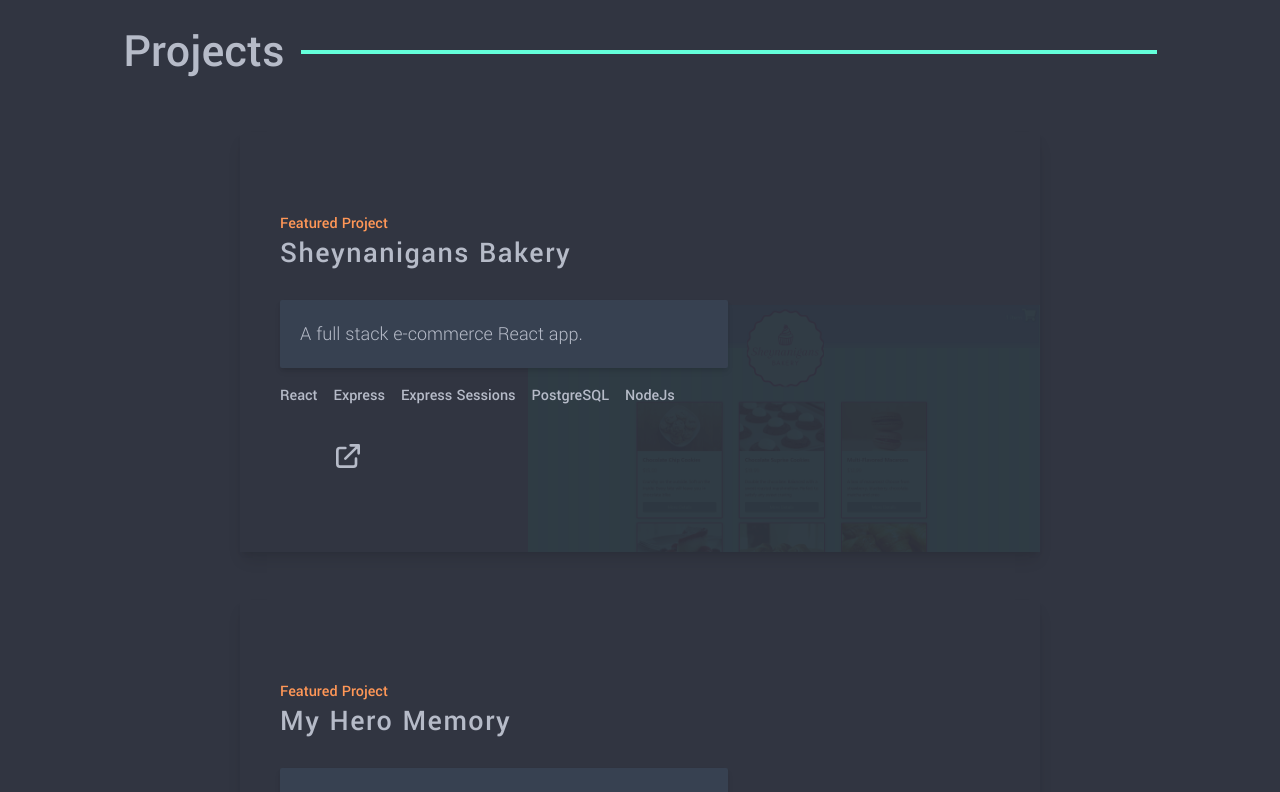
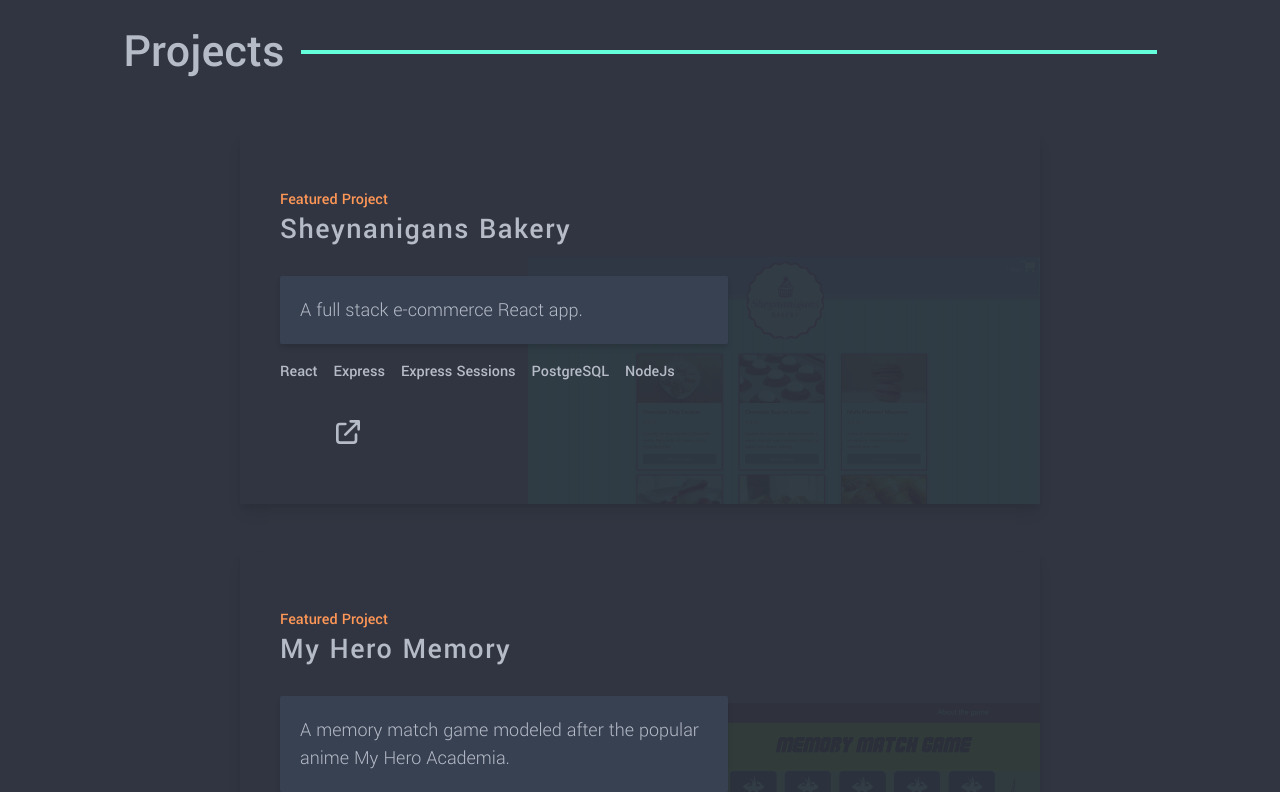
Before and after one commit to luciousmc/portfolio_v2, a Next.js app: page / in a window 1280 px wide. Shown: the part 1800-2592 px from the top of the page. Built offline with nearby package versions, Linux system fonts and the light colour scheme; some icons are missing.

Commit message:
feat: preview img becomes more opaque on hover

```diff
--- a/components/FeaturedProject.js
+++ b/components/FeaturedProject.js
@@ -11,17 +11,17 @@ function FeaturedProject() {
         ({ name, description, repo_link, live_link, project_img, tech }) => (
           <div
             key={name}
-            className='relative max-w-[800px] shadow-lg mt-5 mb-12 m-auto'
+            className='relative max-w-[800px] shadow-lg mt-5 mb-12 m-auto group'
           >
-            <div className='absolute opacity-[10%] w-full h-full right-0 bottom-0 md:h-auto md:w-[40vw] md:bottom-0 z-[-1] cursor-pointer md:hover:filter md:brightness-50 md:hover:opacity-100 transition-opacity duration-200'>
+            <div className='absolute opacity-[10%] w-full h-full right-0 bottom-0 md:h-auto md:w-[40vw] md:bottom-0 z-[-1] cursor-pointer md:hover:filter md:brightness-50 md:group-hover:opacity-80 md:group-hover:-translate-y-3 transition-all duration-500'>
               <img
                 className='w-full h-full object-cover md:h-[90%] md:object-contain object-left-top'
                 src={project_img}
                 alt={`${name} Image`}
               />
-              <div className='hidden md:block md:absolute md:inset-0 md:bg-neon md:mix-blend-multiply md:hover:bg-transparent' />
+              <div className='hidden md:block md:absolute md:inset-0 md:bg-neon md:mix-blend-multiply md:group-hover:bg-transparent' />
             </div>
-            <div className='px-10 py-20 z-50'>
+            <div className='px-10 py-14 z-50'>
               <p className='text-accent'>Featured Project</p>
               <h3 className='text-3xl tracking-wider hover:text-neon'>
                 <Link href={live_link}>{name}</Link>
```
